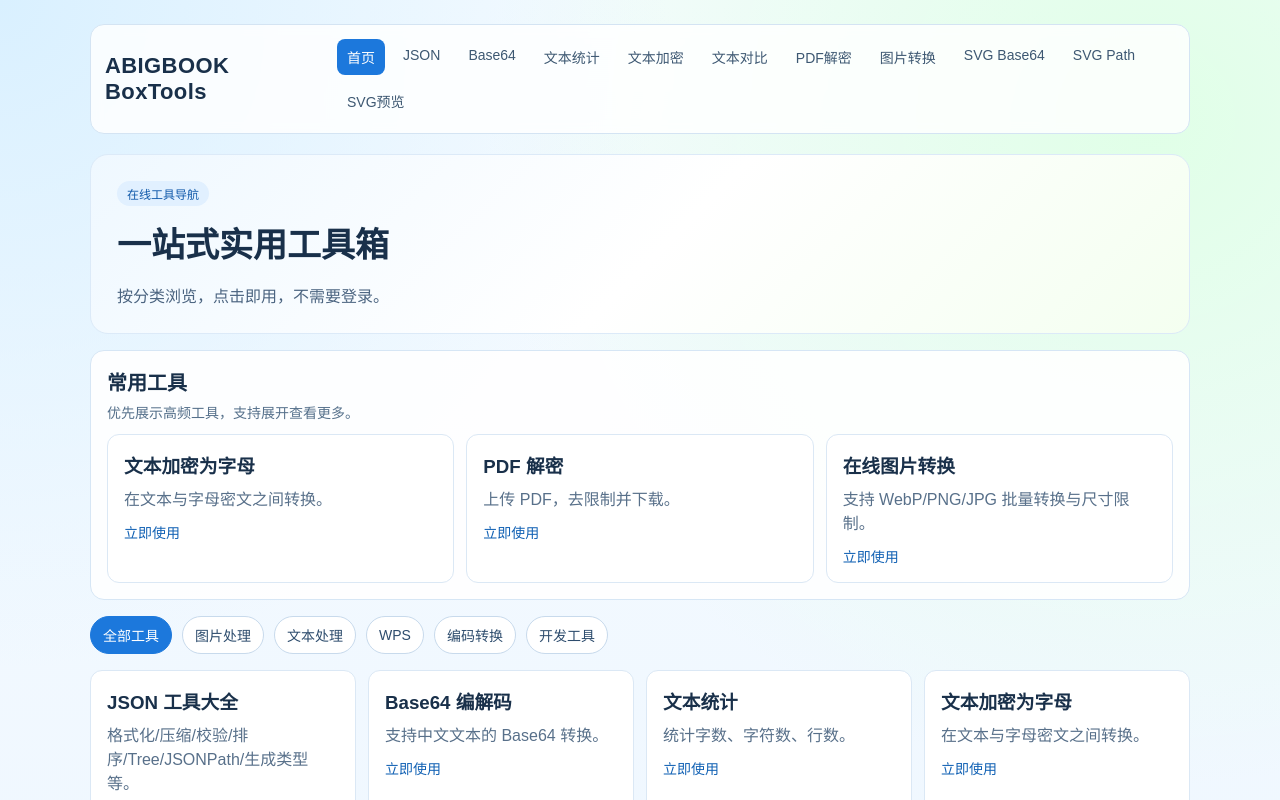
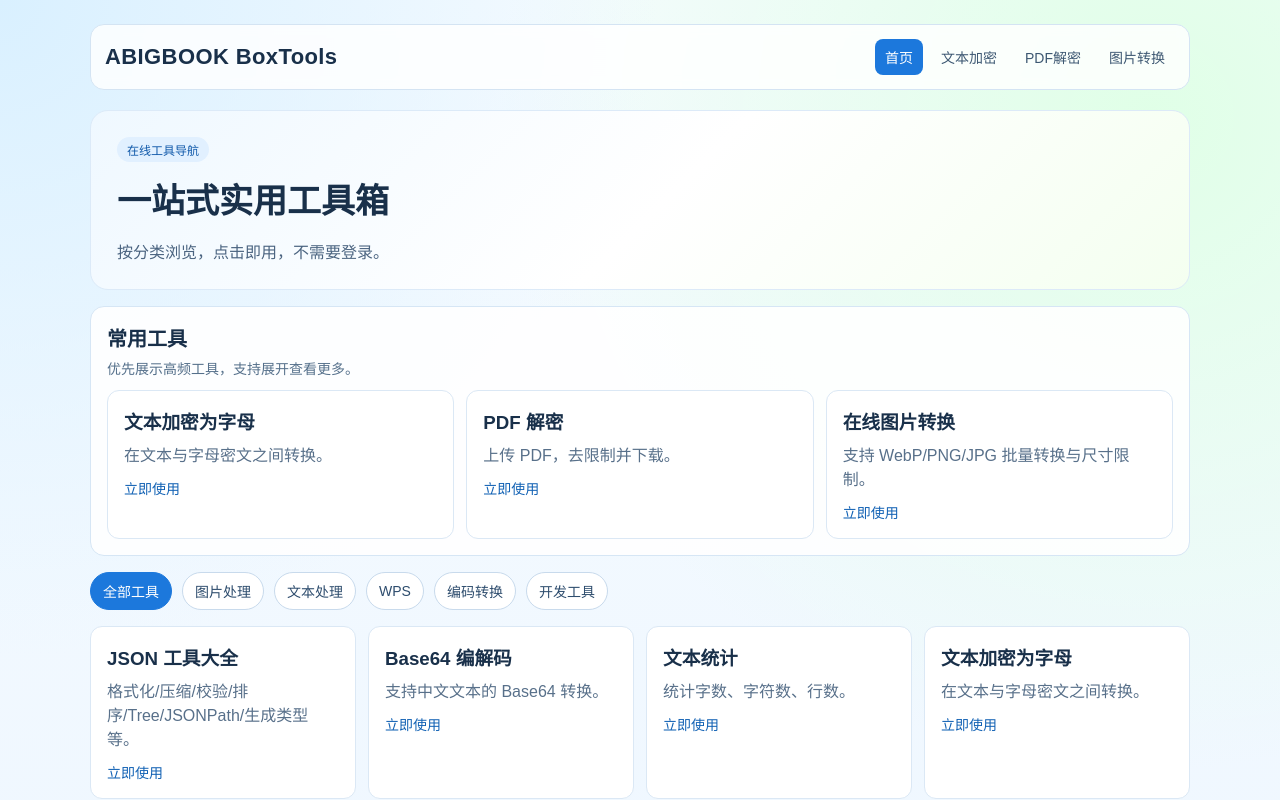
Before and after one commit to love-Liushuang/tools, a React (Vite) app in the folder client/: page / in a window 1280 px wide. Shown: the top 800 px of the page. Built offline with nearby package versions, Linux system fonts and the light colour scheme.

Commit message:
feat: 顶部导航

```diff
--- a/client/src/components/SiteLayout.jsx
+++ b/client/src/components/SiteLayout.jsx
@@ -12,16 +12,9 @@ function SiteLayout() {
             <NavLink to="/" end>
               首页
             </NavLink>
-            <NavLink to="/tools/json-formatter">JSON</NavLink>
-            <NavLink to="/tools/base64">Base64</NavLink>
-            <NavLink to="/tools/text-stats">文本统计</NavLink>
             <NavLink to="/tools/text-letter">文本加密</NavLink>
-            <NavLink to="/tools/txt-diff">文本对比</NavLink>
             <NavLink to="/tools/unlock-pdf">PDF解密</NavLink>
             <NavLink to="/tools/image-convert">图片转换</NavLink>
-            <NavLink to="/tools/svg-base64">SVG Base64</NavLink>
-            <NavLink to="/tools/svg-path">SVG Path</NavLink>
-            <NavLink to="/tools/svg-preview">SVG预览</NavLink>
           </nav>
         </header>
         <Outlet />
```
